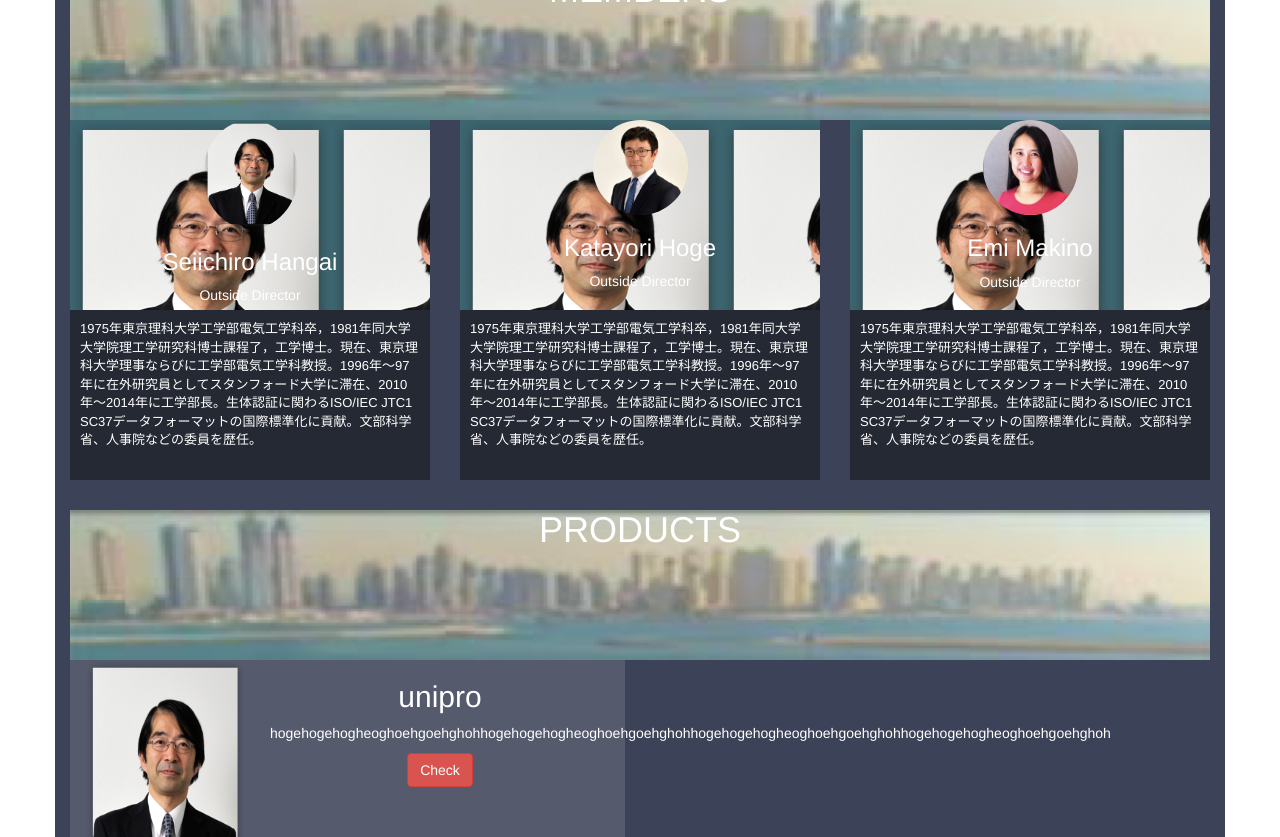
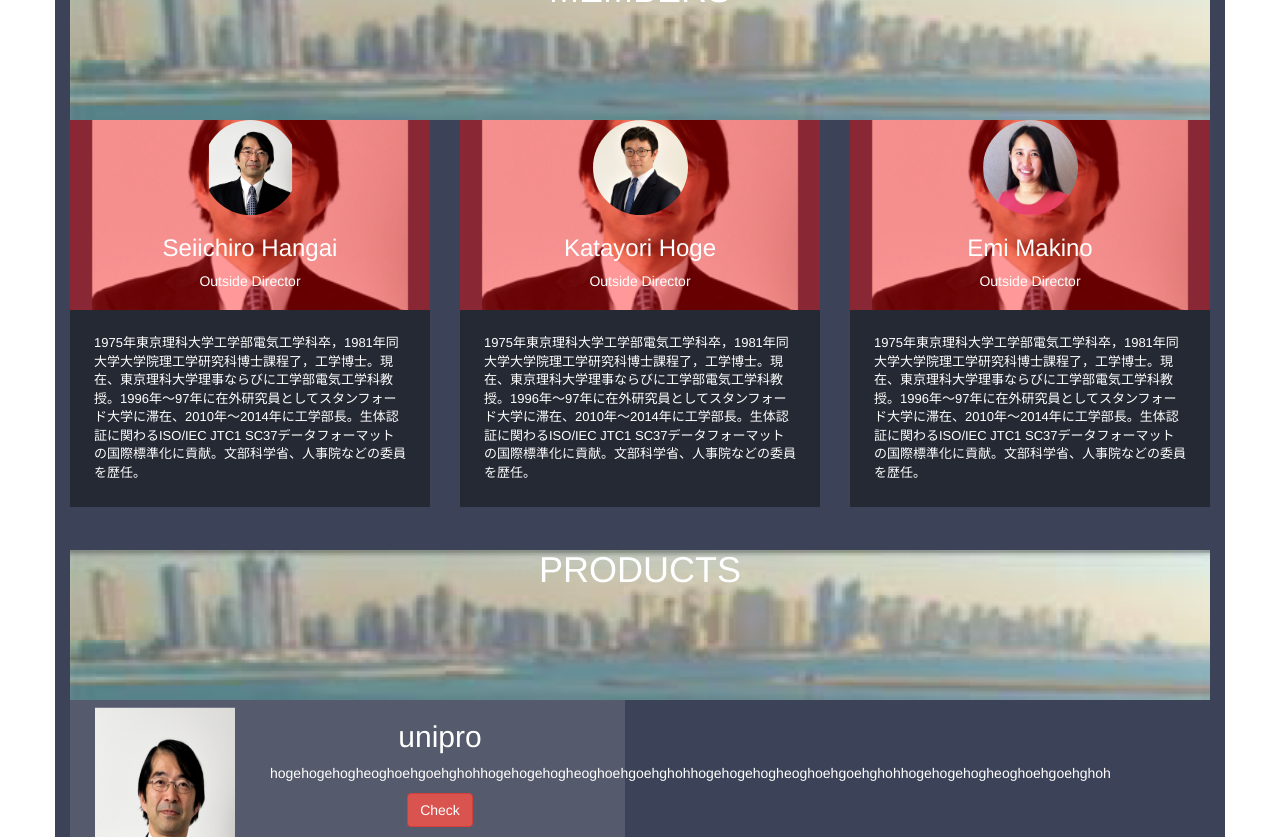
Before and after one commit to Shagamii/shinonome-inc.github.io, a React (Create React App) app: page / in a window 1280 px wide. Shown: the part 720-1557 px from the top of the page. Built offline with nearby package versions, Linux system fonts and the light colour scheme.

Commit message:
Update styless

```diff
--- a/src/App.css
+++ b/src/App.css
@@ -31,38 +31,63 @@ section {
   color: white;
 }
 
+#mission {
+  color: white;
+}
+
 .Member-panel {
-  height: 370px;
+  height: 410px;
 }
 
 .Member-panel-body {
   background-image: url(/hangai.png);
-  background-color: rgba(61, 135, 135, 0.5);
+  background-position: center;
+  background-size: cover;
   color: white;
   height: 190px;
   padding-bottom: 10px;
+  position: relative;
+}
+
+.Member-panel-body:after {
+  display: block;
+  content: "";
+  position: absolute;
+  right: 0px;
+  left: 0px;
+  top: 0px;
+  bottom: 0px;
+  background-color: rgba(255,0,0,0.4);
 }
 
 .Member-panel-body-photo {
   margin: auto;
   width: 95px;
-  height: auto;
+  height: 95px;
+  background-position: center;
+  background-size: cover;
+  position: relative;
+  z-index: 5;
 }
 
 .Member-panel-body-title {
+  position: relative;
+  z-index: 5;
 }
 
 .Member-panel-body-description {
   margin-bottom: 0;
+  position: relative;
+  z-index: 5;
 }
 
 .Member-panel-footer {
-  height: 170px;
   background-color: #242933;
 }
 
 .Member-panel-footer-description {
-  padding: 10px;
+  padding: 24px;
+  box-sizing: border-box;
   color: white;
   font-size: small;
 }
--- a/src/App.js
+++ b/src/App.js
@@ -16,10 +16,14 @@ class App extends Component {
     )
   };
 
-  renderMemberPanel = (imgUrl, name, jobTitle, description) => (
+  renderMemberPanel = (imgUrl, name, jobTitle, description) => {
+    const iconimage = {
+      backgroundImage: `url(${imgUrl})`
+    };
+    return (
       <div className="Member-panel">
         <div className="Member-panel-body">
-        <img src={imgUrl} className="Member-panel-body-photo img-circle" alt={name} />
+          <div style={iconimage} className="Member-panel-body-photo img-circle" alt={name} ></div>
           <h3 className="Member-panel-body-title"> {name} </h3>
           <p className="Member-panel-body-description"> {jobTitle} </p>
         </div>
@@ -27,7 +31,8 @@ class App extends Component {
           <p className="Member-panel-footer-description text-left"> {description} </p>
         </div>
       </div>
-  );
+    )
+  };
 
   renderProductPanel = (imgUrl, name, description, link) => (
     <div className="Products-body-panel">
```
Also changed, not shown: public/hangai.png. Lines whose indentation alone changed are shown as unchanged.
